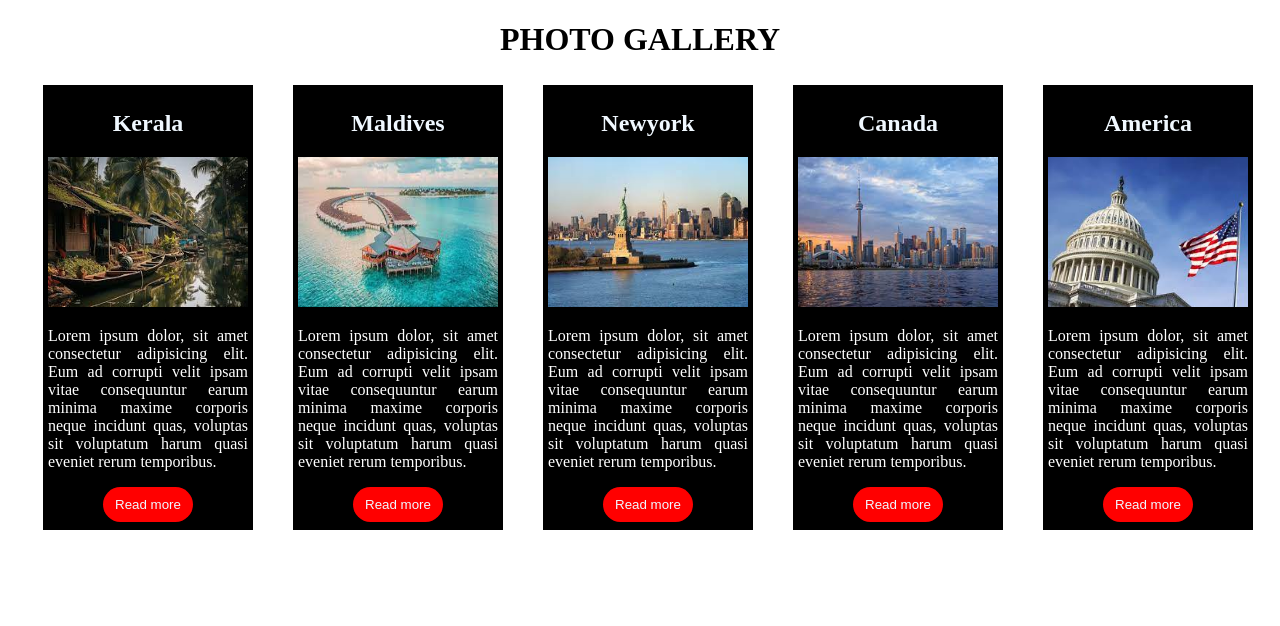
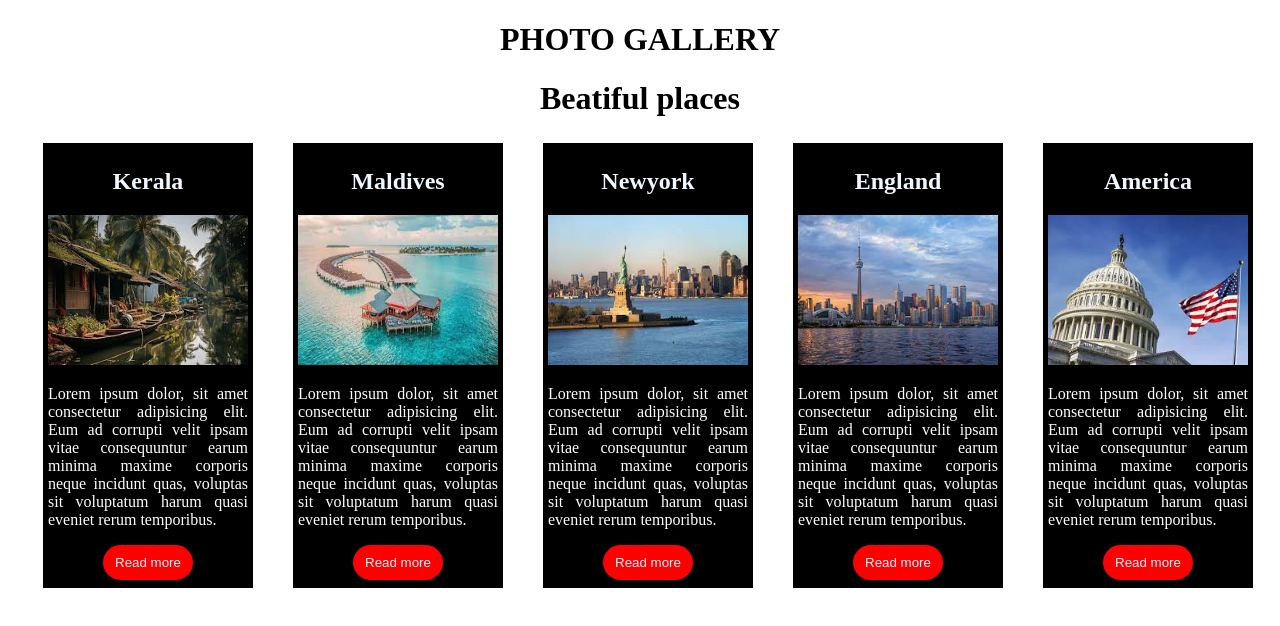
Before and after one commit to nashidashafin/gallery, a plain HTML site: page index.html in a window 1280 px wide. Drawn offline with Linux system fonts and the light colour scheme.

Commit message:
second commit

```diff
--- a/index.html
+++ b/index.html
@@ -8,6 +8,7 @@
 </head>
 <body>
     <h1>PHOTO GALLERY</h1>
+    <h1>Beatiful places</h1>
     <div class="c c1">
         <h2>Kerala</h2>
         <img src="./media/kerala.jpeg" alt="">
@@ -40,7 +41,7 @@
     </div>
 
     <div class="c c4">
-        <h2>Canada</h2>
+        <h2>England</h2>
         <img src="./media/canada.jpeg" alt="">
         <p>Lorem ipsum dolor, sit amet consectetur adipisicing elit. Eum ad corrupti velit ipsam vitae consequuntur earum minima maxime corporis neque incidunt quas, voluptas sit voluptatum harum quasi eveniet rerum temporibus.</p>
         <div class="bt">
```
